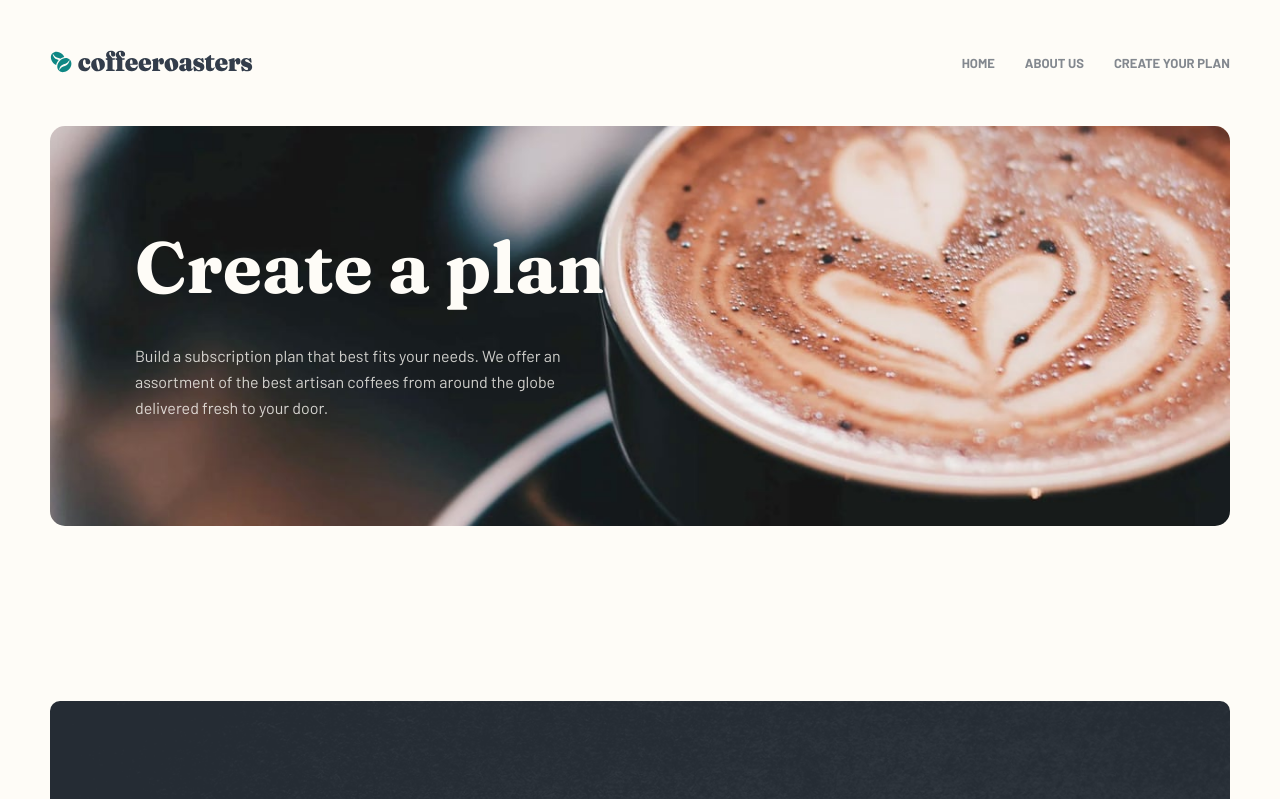
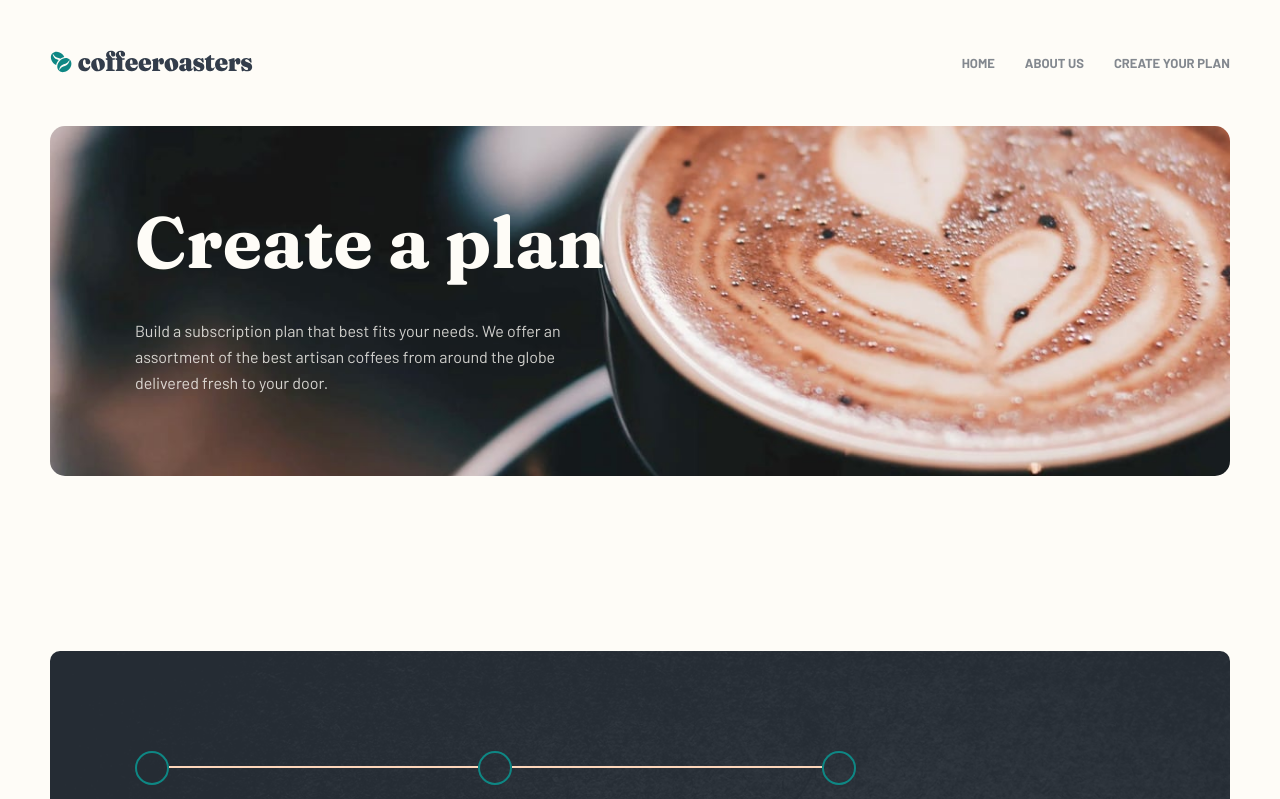
Before and after one commit to BrandenDaniel/coffee-roasters, a Next.js app: page /plan in a window 1280 px wide. Shown: the top 799 px of the page. Built offline with nearby package versions, Linux system fonts and the light colour scheme.

Commit message:
progress

```diff
--- a/src/assets/sass/components/ui.scss
+++ b/src/assets/sass/components/ui.scss
@@ -24,7 +24,7 @@
   color: $light-cream;
   text-align: center;
   height: 60vh;
-  max-height: 525px;
+  max-height: 500px;
   display: flex;
   flex-direction: column;
   justify-content: center;
--- a/src/assets/sass/pages/about-us.scss
+++ b/src/assets/sass/pages/about-us.scss
@@ -3,7 +3,7 @@
 .about-us {
   &__banner {
     background-image: url("../../images/background/image-hero-whitecup-mobile.jpg") !important;
-    max-height: 400px;
+    max-height: 350px;
   }
 
   &__our-commitment {
@@ -50,8 +50,8 @@
       display: block;
       max-width: 350px;
       width: 100%;
-      height: 160px;
-      margin: -80px auto 65px auto;
+      height: 180px;
+      margin: -90px auto 65px auto;
       background-image: url("../../images/background/image-quality-mobile.jpg") !important;
       background-size: cover;
       background-position: center;
--- a/src/assets/sass/pages/plan.scss
+++ b/src/assets/sass/pages/plan.scss
@@ -3,7 +3,7 @@
 .plan {
   &__banner {
     background-image: url("../../images/background/image-hero-blackcup-mobile.jpg");
-    max-height: 400px;
+    max-height: 350px;
   }
 
   .how-it-works {
```
